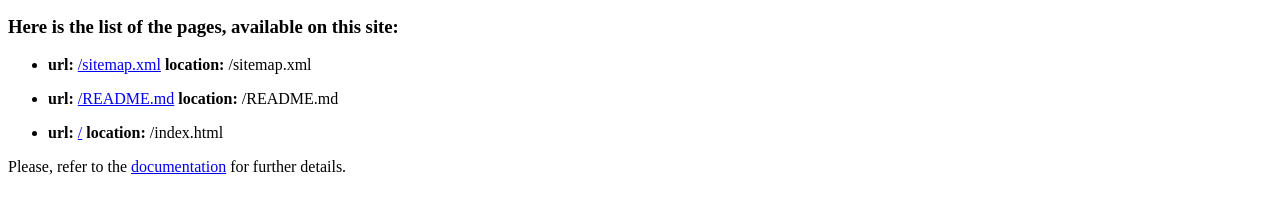
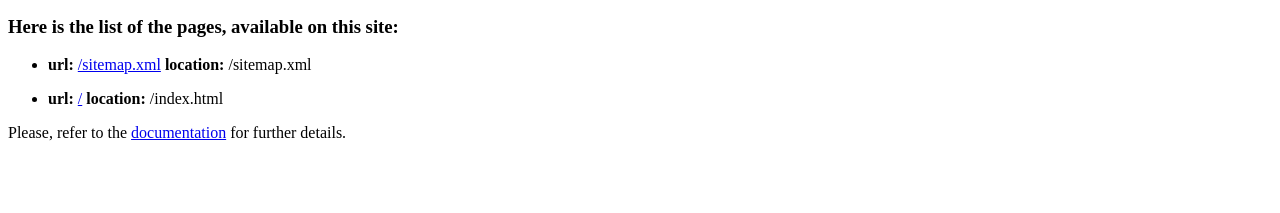
Before and after one commit to aShevc/test-grain-autodeploy, a plain HTML site: page index.html in a window 1280 px wide. Shown: the part 101-314 px from the top of the page. Drawn offline with Linux system fonts and the light colour scheme.

Commit message:
Updated site

```diff
--- a/index.html
+++ b/index.html
@@ -37,10 +37,6 @@
   </li>
 
   <li>
-    <p><strong>url:</strong> <a href="/README.md">/README.md</a> <strong>location:</strong> /README.md</p>
-  </li>
-
-  <li>
     <p><strong>url:</strong> <a href="/">/</a> <strong>location:</strong> /index.html</p>
   </li>
 
```
Also changed, not shown: 2 other files.
